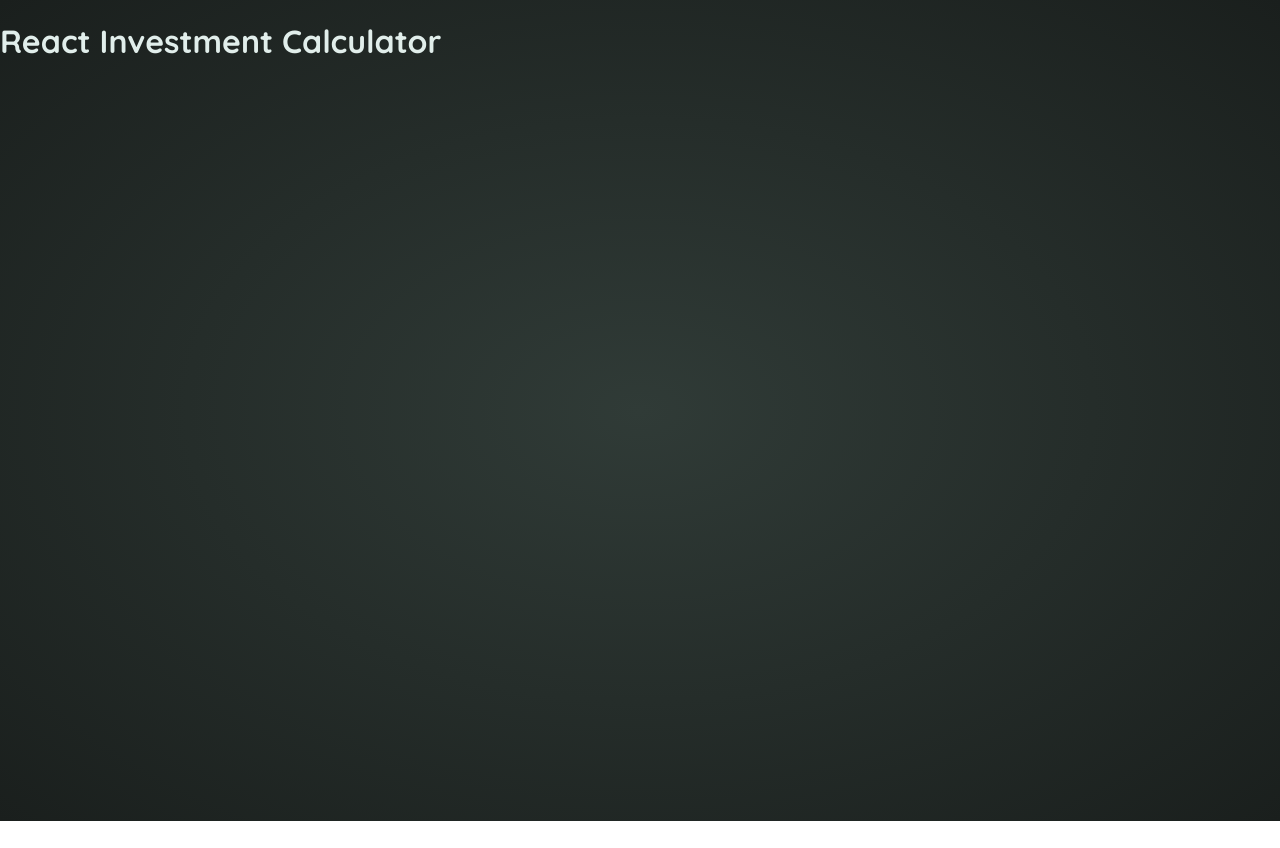
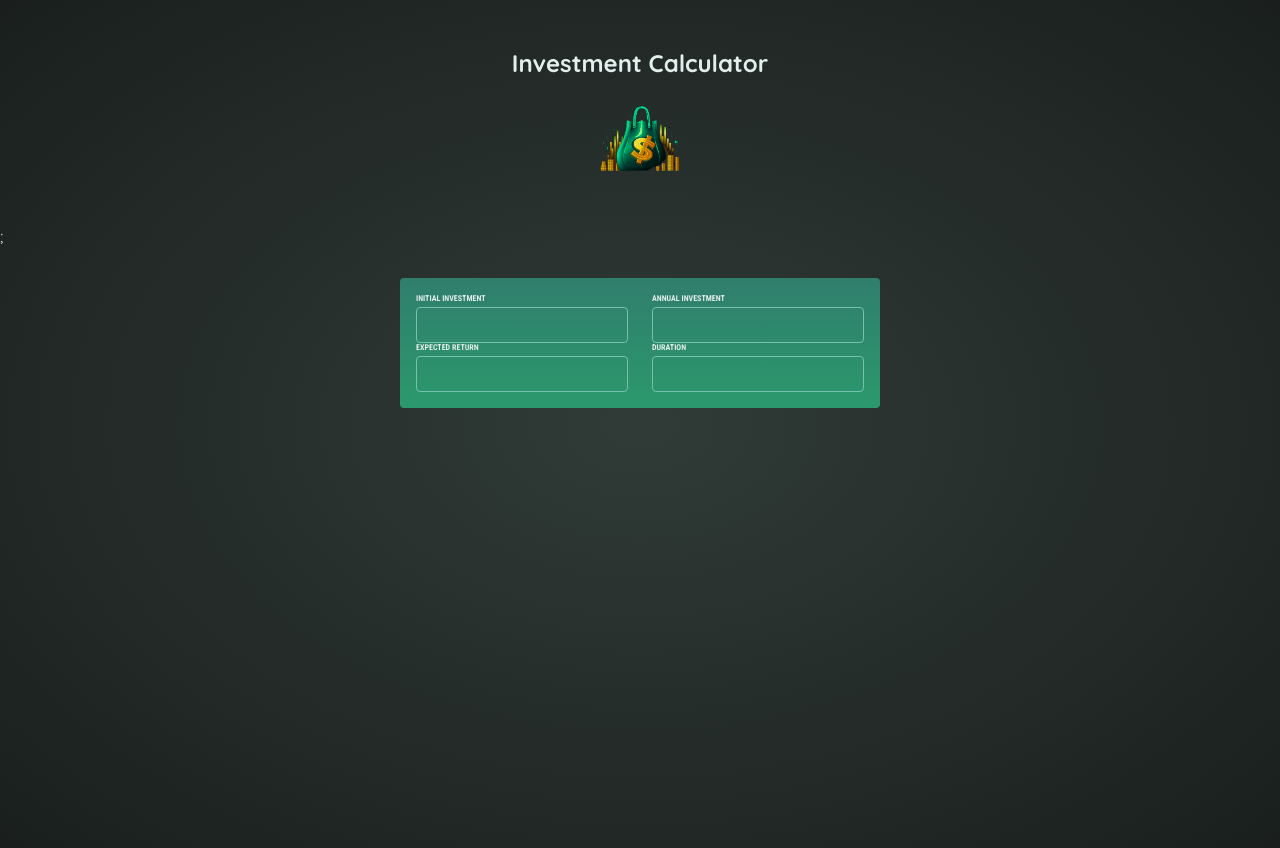
Before and after one commit to bronwyntaljaard/investment-calculator, a React (Vite) app: page / in a window 1280 px wide. Before the commit the page ends 821 px from the top, so only its background shows below. Built offline with nearby package versions, Linux system fonts and the light colour scheme.

Commit message:
Created and imported header and userInput components

```diff
--- a/src/App.jsx
+++ b/src/App.jsx
@@ -1,7 +1,13 @@
+import Header from "./components/Header";
+import UserInput from "./components/UserInput";
+
 function App() {
-  return (
-    <h1>React Investment Calculator</h1>
-  )
+	return (
+		<main>
+			<Header />;
+			<UserInput />
+		</main>
+	);
 }
 
-export default App
+export default App;
--- /dev/null
+++ b/src/components/Header.jsx
@@ -0,0 +1,10 @@
+// import image, import component into App, to github
+
+export default function Header() {
+	return (
+		<header id="header">
+			<h1>Investment Calculator</h1>
+			<img src="investment-calculator-logo.png"></img>
+		</header>
+	);
+}
--- /dev/null
+++ b/src/components/UserInput.jsx
@@ -0,0 +1,26 @@
+export default function UserInput() {
+	return (
+		<form id="user-input">
+			<div className="input-group">
+				<div>
+					<label for="initial-investment">Initial investment</label>
+					<input type="number" id="initial-investment" required></input>
+				</div>
+				<div>
+					<label for="annual-investment">Annual investment</label>
+					<input type="number" id="annual-investment" required></input>
+				</div>
+			</div>
+			<div className="input-group">
+				<div>
+					<label for="expected-return">Expected return</label>
+					<input type="number" id="expected-return" required></input>
+				</div>
+				<div>
+					<label for="duration">Duration</label>
+					<input type="number" id="duration" required></input>
+				</div>
+			</div>
+		</form>
+	);
+}
```
